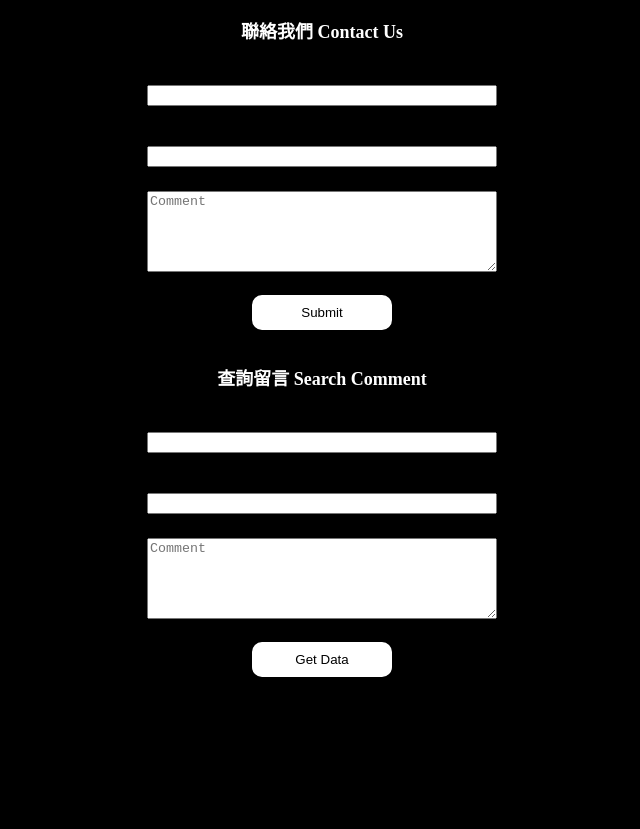
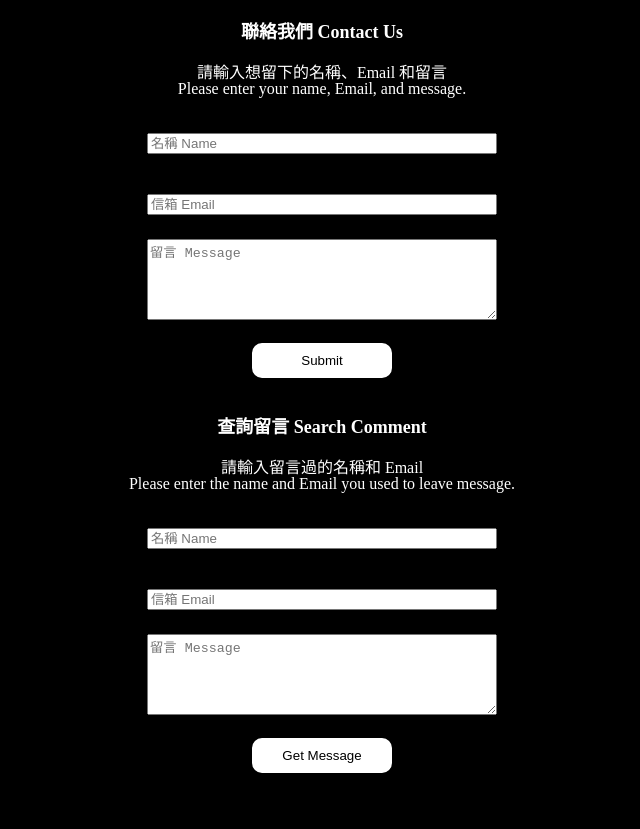
Before and after one commit to Charmying/Test-----Express-and-MongoDB, a website: page index.html in a window 1280 px wide. Shown: the part 93-922 px from the top of the page, without its empty margins (318-958 px from the left). Before the commit the page ends 826 px from the top, so only its background shows below. Drawn offline with Linux system fonts and the light colour scheme.

Commit message:
新增說明

```diff
--- a/css/style.css
+++ b/css/style.css
@@ -17,6 +17,11 @@ h2 {
   color: #FFFFFF;
   text-align: center;
   margin: 2.5rem 0 1.5rem;
+}
+
+p {
+  color: #FFFFFF;
+  text-align: center;
 }
 
 .addDataForm,
--- a/index.html
+++ b/index.html
@@ -8,21 +8,22 @@
   <title>Test Express and MongoDB</title>
 </head>
 <body>
-  <h1>測試 Express 和 MongoDB</h1>
+  <h1>Test Express and MongoDB</h1>
 
   <h2>聯絡我們 Contact Us</h2>
-
+  <p>請輸入想留下的名稱、Email 和留言</p>
+  <p>Please enter your name, Email, and message.</p>
   <form class="addDataForm">
     <div>
       <label for="addName">Name:</label>
-      <input type="text" class="addName" id="addName" name="addName" required>
+      <input type="text" class="addName" id="addName" name="addName" placeholder="名稱 Name" required>
     </div>
     <div>
       <label for="addEmail">Email:</label>
-      <input type="email" class="addEmail" id="addEmail" name="addEmail" required>
+      <input type="email" class="addEmail" id="addEmail" name="addEmail" placeholder="信箱 Email" required>
     </div>
     <div>
-      <textarea rows="5" class="addComment" placeholder="Comment"></textarea>
+      <textarea rows="5" class="addComment" placeholder="留言 Message"></textarea>
     </div>
     <div>
       <button type="submit">Submit</button>
@@ -30,21 +31,22 @@
   </form>
 
   <h2>查詢留言 Search Comment</h2>
-
+  <p>請輸入留言過的名稱和 Email</p>
+  <p>Please enter the name and Email you used to leave message.</p>
   <form class="editDataForm">
     <div>
       <label for="editName">Name:</label>
-      <input type="text" class="editName" id="editName" name="editName" required>
+      <input type="text" class="editName" id="editName" name="editName" placeholder="名稱 Name" required>
     </div>
     <div>
       <label for="editEmail">Email:</label>
-      <input type="email" class="editEmail" id="editEmail" name="editEmail" required>
+      <input type="email" class="editEmail" id="editEmail" name="editEmail" placeholder="信箱 Email" required>
     </div>
     <div>
-      <textarea rows="5" class="editComment" placeholder="Comment"></textarea>
+      <textarea rows="5" class="editComment" placeholder="留言 Message"></textarea>
     </div>
     <div>
-      <button class="getData">Get Data</button>
+      <button class="getData">Get Message</button>
     </div>
   </form>
 
```
